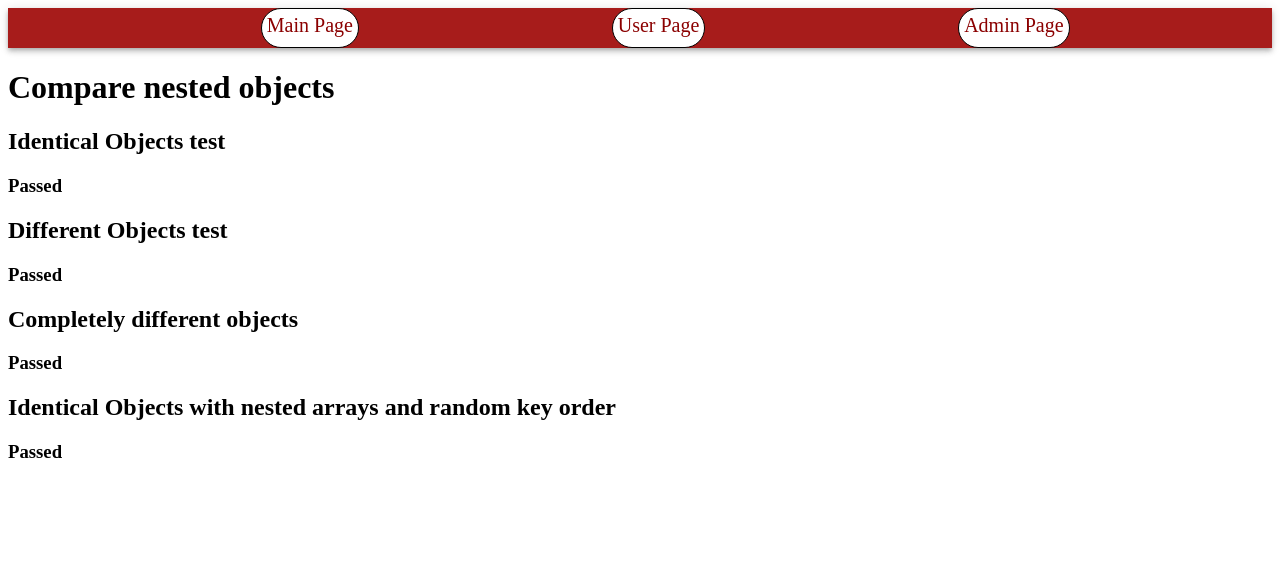
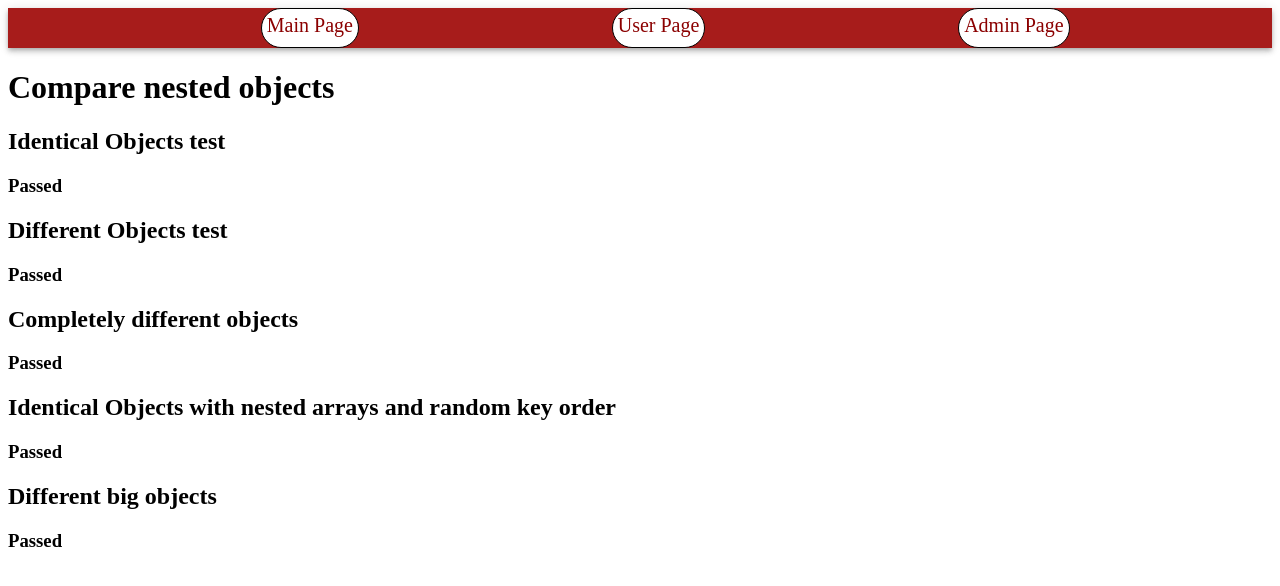
Before and after one commit to bhlynsky/messenger, a React (Create React App) app: page /#/tasks in a window 1280 px wide. Shown: the top 586 px of the page. Built offline with nearby package versions, Linux system fonts and the light colour scheme.

Commit message:
Refactored code and added test for bigger object

```diff
--- a/src/pages/TaskPage.js
+++ b/src/pages/TaskPage.js
@@ -40,6 +40,43 @@ export default function TaskPage() {
     position: 'Junior Developer',
   };
 
+  //rly big objects
+  const rlyBigObj = {
+    id: '0001',
+    type: 'donut',
+    name: 'Cake',
+    ppu: 0.55,
+    batters: {
+      batter: ['Regular', 'Chocolate', 'Blueberry', "Devil's Food"],
+    },
+    topping: [
+      { id: '5001', type: 'None' },
+      { id: '5002', type: 'Glazed' },
+      { id: '5005', type: 'Sugar' },
+      { id: '5007', type: 'Powdered Sugar' },
+      { id: '5006', type: 'Chocolate with Sprinkles' },
+      { id: '5003', type: 'Chocolate' },
+      { id: '5004', type: 'Maple' },
+    ],
+  };
+  const rlyBigObj2 = {
+    id: '0001',
+    type: 'donut',
+    name: 'Cake',
+    ppu: 0.55,
+    batters: {
+      batter: ['Regular', 'Chocolate', 'Blueberry', "Devil's Food"],
+    },
+    topping: [
+      { id: '5001', type: 'None' },
+      { id: '5002', type: 'Glazed' },
+      { id: '5005', type: 'Sugar' },
+      { id: '5007', type: 'Powdered Sugar' },
+      { id: '5006', type: 'Something other' },
+      { id: '5003', type: 'Chocolate' },
+      { id: '5004', type: 'Maple' },
+    ],
+  };
   return (
     <div>
       <h1>Compare nested objects</h1>
@@ -55,6 +92,9 @@ export default function TaskPage() {
       <h2>Identical Objects with nested arrays and random key order</h2>
 
       {compareNestedObjects(randomObj, randomObj3) ? <h3>Passed</h3> : <h3>Failed</h3>}
+      <h2>Different big objects</h2>
+
+      {compareNestedObjects(rlyBigObj, rlyBigObj2) ? <h3>Failed</h3> : <h3>Passed</h3>}
     </div>
   );
 }
--- a/src/tasks/compareNestedObjects.js
+++ b/src/tasks/compareNestedObjects.js
@@ -1,6 +1,5 @@
-let isEqual;
 export default function compareNestedObjects(obj1, obj2) {
-  isEqual = true;
+  let isEqual = true;
 
   let keys1 = Object.keys(obj1);
   let keys2 = Object.keys(obj2);
@@ -11,36 +10,29 @@ export default function compareNestedObjects(obj1, obj2) {
     let value1 = obj1[key];
     let value2 = obj2[key];
 
-    console.log('curr value 1: ' + value1);
-    console.log('curr value 2: ' + value2);
+    console.log(key + 'curr value 1: ' + value1);
+    console.log(key + 'curr value 2: ' + value2);
 
     if (Array.isArray(value1)) {
-      compareArrays(value1, value2);
+      isEqual = compareArrays(value1, value2);
     } else if (typeof value1 !== 'object' || typeof value2 !== 'object') {
       if (value1 !== value2) {
         isEqual = false;
         break;
       }
     } else if (typeof value1 === 'object' || typeof value2 === 'object')
-      compareNestedObjects(value1, value2); // recursion for nested objects
+      isEqual = compareNestedObjects(value1, value2); // recursion for nested objects
   }
-  console.log(isEqual);
+
   return isEqual;
 }
+const compareValues = (value1, value2) => {};
 
 const compareArrays = (a, b) => {
   if (a.length === b.length) {
-    a.sort();
-    b.sort();
-
-    a.forEach((el, i) => {
-      if (el !== b[i]) {
-        isEqual = false;
-        return;
-      }
-    });
+    if (JSON.stringify(a) !== JSON.stringify(b)) return false;
+    return true;
   } else {
-    isEqual = false;
-    return;
+    return false;
   }
 };
```
